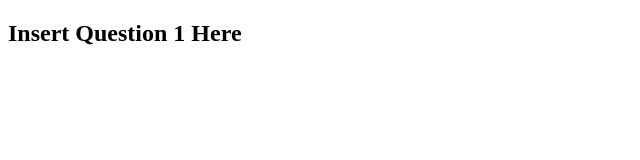
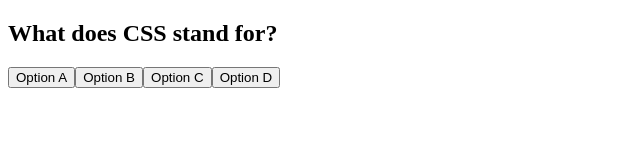
Before and after one commit to sdfields/Coding-Quiz, a plain HTML site: page index.html in a window 1280 px wide. Both pictures are taken after a click on the button "Start Quiz". Shown: the whole page, without its empty margins (0-640 px from the left). Drawn offline with Linux system fonts and the light colour scheme.

Commit message:
added for loop for question choices

```diff
--- a/assets/script.js
+++ b/assets/script.js
@@ -7,10 +7,8 @@
 var questionIndex = 0
 var allQuestions = [
     {
-        question:"Insert Question 1 Here",
-        choices: [
-            "Option A", "Option B", "Option C", "Option D"
-        ],
+        question:"What does CSS stand for?",
+        choices: ["Option A", "Option B", "Option C", "Option D"],
         solution: "Option B"
 
     },
@@ -44,7 +42,16 @@
 
 function renderQuiz(){
     console.log("renderQuiz")
-    questionEl.textContent= allQuestions[questionIndex].question
+    questionEl.textContent = allQuestions[questionIndex].question
+
+    for(var i = 0; i < allQuestions[questionIndex].choices.length; i++) {
+        var option = allQuestions[questionIndex].choices[i]
+        var optionButton = document.createElement("button")
+        // addEventListener
+        optionButton.textContent = option
+        choicesEl.append(optionButton)
+    }
+
 
     // Display all choices using For loop
     // inside For loop
--- a/index.html
+++ b/index.html
@@ -9,13 +9,12 @@
 </head>
 <body>
     <section id="intro">
-        Adipisicing Lorem incididunt et ipsum excepteur qui dolore aliqua non velit mollit labore cupidatat. Ad nulla incididunt duis pariatur ex nisi laborum velit consequat proident nisi. Nisi id minim laborum pariatur ad anim consequat. Eu tempor culpa nostrud eu cupidatat aliqua in. Voluptate consequat adipisicing velit nisi qui ullamco et.
+        Write Intro Here
         <button id="intro-button">Start Quiz</button>
     </section>
     <section id="quiz">
-        <h1 id="question">Question 1</h1>
+        <h2 id="question">Question:</h2>
         <div id="choices"></div>
-
     </section>
     <section id="results">
         Adipisicing nostrud dolor occaecat eiusmod anim nisi exercitation adipisicing dolor irure ullamco veniam commodo. Cillum eiusmod velit exercitation reprehenderit nisi sit in irure fugiat est officia deserunt aute. Est sunt ea nostrud excepteur sunt pariatur proident sint esse consequat magna magna esse sint. Veniam fugiat nisi ex amet voluptate et officia ad tempor. Nisi occaecat culpa exercitation est dolor deserunt duis magna mollit mollit sint eu.
```
Also changed, not shown: 1 other file.
